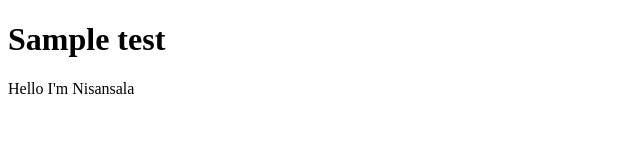
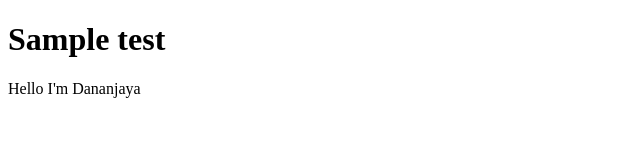
Before and after one commit to 1997Nisansala/Myapp, a plain HTML site: page index.html in a window 1280 px wide. Shown: the full height of the page, 0-640 px from the left. Drawn offline with Linux system fonts and the light colour scheme.

Commit message:
updated index

```diff
--- a/index.html
+++ b/index.html
@@ -6,7 +6,7 @@
 <body>
 	<h1>Sample test</h1>
 	<p>
-		Hello I'm Nisansala
+		Hello I'm Dananjaya
 	</p>
 </body>
 </html>
```
